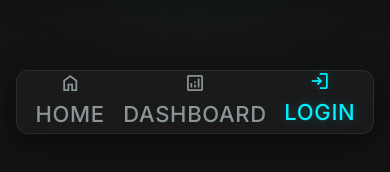
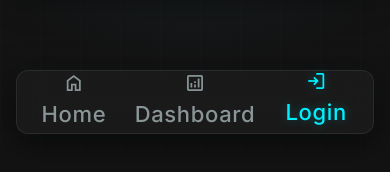
Before and after one commit to damianisilvia/Saas_react_SD, a React (Vite) app: page /login in a window 390 px wide. Shown: the part 690-862 px from the top of the page. Built offline with nearby package versions, Linux system fonts and the light colour scheme; no server answers.

Commit message:
modificato bottom navbar su mobile rendendola più leggibile

```diff
--- a/src/styles/Layout.css
+++ b/src/styles/Layout.css
@@ -162,6 +162,8 @@
   z-index: 1000;
   box-shadow: 0 8px 32px rgba(0, 0, 0, 0.6), 0 0 15px rgba(0, 240, 255, 0.04);
   box-sizing: border-box;
+  padding: 0 16px;
+  gap: 12px;
 }
 
 .bottom-nav-item {
@@ -175,6 +177,7 @@
   opacity: 0.7;
   height: 100%;
   transition: all 0.3s cubic-bezier(0.4, 0, 0.2, 1);
+  padding: 4px 8px;
 }
 
 .bottom-nav-item span {
@@ -184,10 +187,10 @@
 
 .bottom-nav-label {
   font-family: var(--font-body);
-  font-size: 10px;
+  font-size: 11px;
   font-weight: 500;
   margin-top: 3px;
-  text-transform: uppercase;
+  text-transform: none;
   letter-spacing: 0.03em;
 }
 
@@ -239,7 +242,7 @@
     height: 58px;
   }
   .bottom-nav-label {
-    font-size: 9px;
+    font-size: 10px;
   }
 }
 
```
